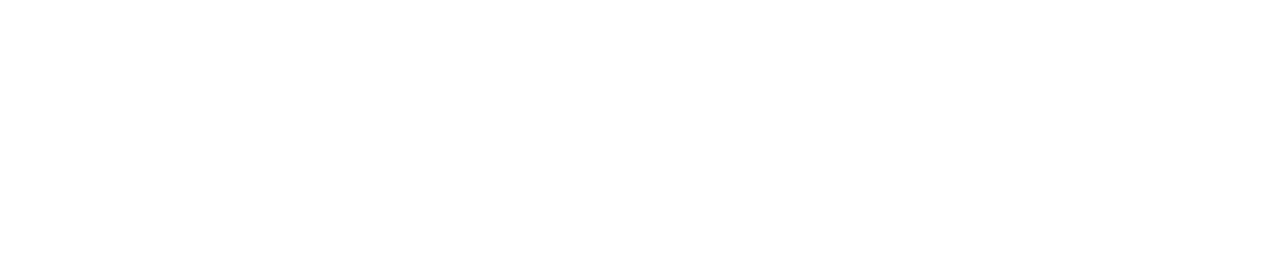
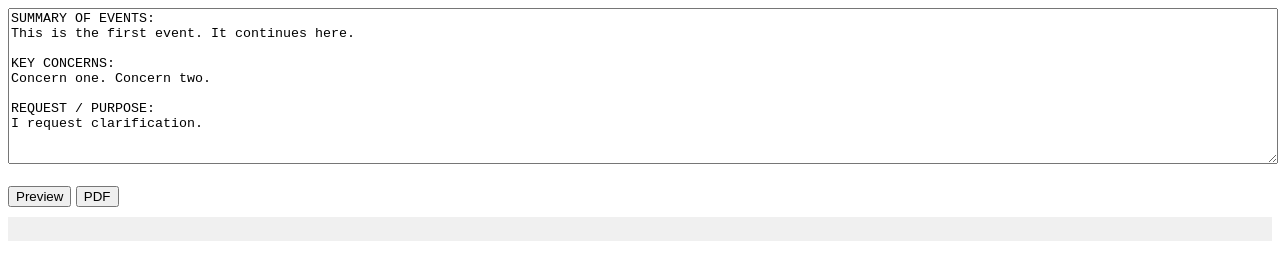
Before and after one commit to OrganizedThoughts/legalstatementtool, a website: page index.html in a window 1280 px wide. Drawn offline with nearby package versions, Linux system fonts and the light colour scheme.

Commit message:
Update index.html

```diff
--- a/index.html
+++ b/index.html
@@ -1,16 +1,56 @@
+<!DOCTYPE html>
+<html lang="en">
+<head>
+<meta charset="UTF-8" />
+<title>Legal Statement Organizer</title>
+
+<script src="https://cdnjs.cloudflare.com/ajax/libs/jspdf/2.5.1/jspdf.umd.min.js"></script>
+
 <style>
+body { font-family: Arial, sans-serif; }
+
+.output {
+  background: #f0f0f0;
+  padding: 12px;
+  margin-top: 10px;
+  white-space: normal;
+}
+
+/* headings are bold */
 .heading {
-  font-weight: bold; /* bold only */
+  font-weight: bold;
   display: block;
   margin-top: 1em;
 }
 
+/* sentences are indented */
 .sentence {
-  text-indent: 3em; /* indent sentences */
+  text-indent: 3em;
   margin-bottom: 0.75em;
   display: block;
 }
 </style>
+</head>
+
+<body>
+
+<textarea id="text" rows="10" style="width:100%;">
+SUMMARY OF EVENTS:
+This is the first event. It continues here.
+
+KEY CONCERNS:
+Concern one. Concern two.
+
+REQUEST / PURPOSE:
+I request clarification.
+</textarea>
+
+<br><br>
+
+<button onclick="showPreview()">Preview</button>
+<button onclick="downloadPDF()">PDF</button>
+
+<div id="preview" class="output"></div>
 
 <script>
 const SECTIONS = [
@@ -21,10 +61,22 @@ const SECTIONS = [
 const MAX_CHARS = 500;
 window.finalLines = [];
 
+// Split text into sentences
 function splitSentences(text) {
   return text.match(/[^.!?]+[.!?]*/g)?.map(s => s.trim()).filter(Boolean) || [];
 }
 
+// Escape HTML for safe preview
+function escapeHtml(str) {
+  return str
+    .replaceAll("&", "&amp;")
+    .replaceAll("<", "&lt;")
+    .replaceAll(">", "&gt;")
+    .replaceAll('"', "&quot;")
+    .replaceAll("'", "&#039;");
+}
+
+// Show preview, limited to MAX_CHARS
 function showPreview() {
   const raw = document.getElementById("text").value.trim();
   const lines = raw.split("\n").map(l => l.trim()).filter(Boolean);
@@ -80,6 +132,7 @@ function showPreview() {
   document.getElementById("preview").innerHTML = html;
 }
 
+// Download PDF with bold headings and indented sentences
 function downloadPDF() {
   if (!window.finalLines || window.finalLines.length === 0) {
     alert("Generate preview first");
@@ -91,6 +144,7 @@ function downloadPDF() {
   let y = 20;
 
   window.finalLines.forEach(item => {
+    // Bold for headings, normal for sentences
     doc.setFont("helvetica", item.heading ? "bold" : "normal");
     const x = item.heading ? 20 : 35;
 
@@ -109,13 +163,7 @@ function downloadPDF() {
 
   doc.save("statement.pdf");
 }
+</script>
 
-function escapeHtml(str) {
-  return str
-    .replaceAll("&", "&amp;")
-    .replaceAll("<", "&lt;")
-    .replaceAll(">", "&gt;")
-    .replaceAll('"', "&quot;")
-    .replaceAll("'", "&#039;");
-}
-</script>
+</body>
+</html>
```
